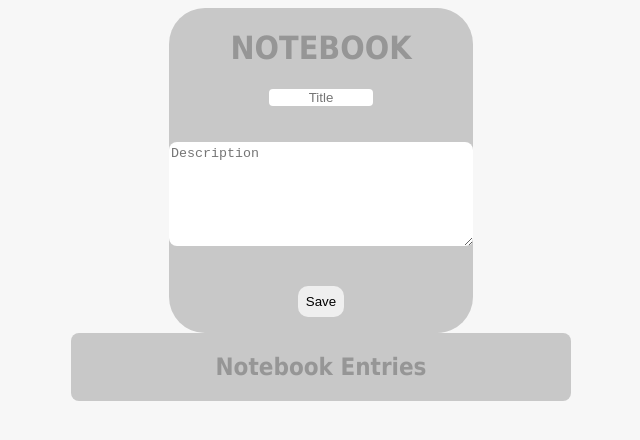
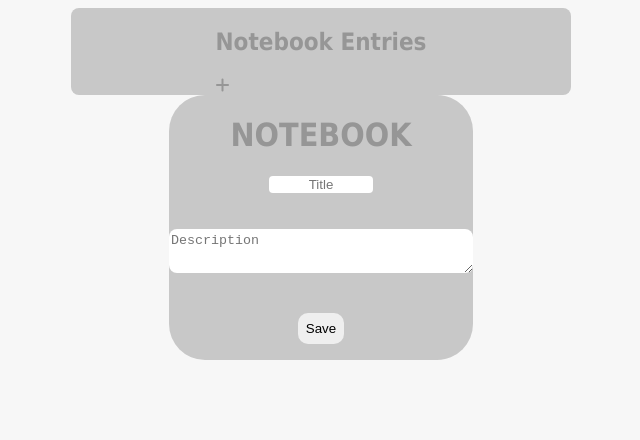
Before and after one commit to MichaelDylst/Notebook-API, a website: page index.html in a window 1280 px wide. Shown: the whole page, without its empty margins (319-959 px from the left). Drawn offline with Linux system fonts and the light colour scheme; no server answers.

Commit message:
Feat: add show entries
Entries now show automatically when page is loaded. Also when a new entry is saved, the page automatically reloads so the entry becomes visible.

```diff
--- a/index.html
+++ b/index.html
@@ -5,29 +5,30 @@
     <meta name="viewport" content="width=device-width, initial-scale=1.0">
     <title>Notebook</title>
     <link rel="stylesheet" href="style/style.css">
-    <link rel="stylesheet" href="https://cdnjs.cloudflare.com/ajax/libs/font-awesome/5.15.4/css/all.min.css" />
-
 </head>
 
 <body>
-    <form id="form-notebook-identifier" class="form-notebook">
-        <header class="notebook-header">
-            <h1>NOTEBOOK</h1>
-        </header>
-        <div class="notebook-container">
-            <input type="text" id="title-field" class="title-field" placeholder="Title" required>
-            <textarea rows="5" cols="30" id="text-area-field" class="description-field" placeholder="Description" required></textarea>
-            <input type="submit" id="save-button" class="button" value="Save">
+    <div id="notebook" class="notebook-entries">
+        <div class="notebook-header">
+            <h2 class="title">Notebook Entries</h2>
+            <i class="fa-solid fa-plus"></i>
+        </div>
 
-        </div>
-    </form>
-
-    <div id="notebook" class="notebook-entries">
-        <h2>Notebook Entries</h2>
         <div id="notebook-entries" class="notebook-entries-container">
         </div>
     </div>
 
+    <form id="form-notebook-identifier" class="form-notebook">
+        <header class="notebook-header">
+            <h1 class="title">NOTEBOOK</h1>
+        </header>
+        <div class="notebook-container">
+            <input type="text" id="title-field" class="title-field" placeholder="Title" required>
+            <textarea rows="" id="text-area-field" class="description-field" placeholder="Description" required></textarea>
+            <input type="submit" id="save-button" class="button" value="Save">
+        </div>
+    </form>
+<script src="https://kit.fontawesome.com/c23b68ee2a.js" crossorigin="anonymous"></script>
 <script src="script/main.js"></script>
 </body>
 
--- a/script/main.js
+++ b/script/main.js
@@ -4,7 +4,7 @@ let notesContainer = document.getElementById('notebook-entries');
 let readButton = document.getElementById('read-button')
 
 form.onsubmit = async function(event){
-    //event.preventDefault();
+    event.preventDefault();
     let titleField = document.getElementById("title-field").value;
     let textAreaField = document.getElementById("text-area-field").value;
 
@@ -26,6 +26,7 @@ form.onsubmit = async function(event){
     console.log(result.message);
     textAreaField.value = "";
     titleField.value = "";
+    location.reload();
 };
 
 async function fetchNotebooks(){
@@ -48,14 +49,15 @@ async function showNotebook(){
         console.log(notebook[i].description)
 
         const limitedDescription = notebook[i].description.length > 100
-        ? notebook[i].description.slice(0,40) + "..."
+        ? notebook[i].description.slice(0,30) + "..."
         : notebook[i].description;
 
         notesContainer.innerHTML +=
         `
         <div class="notebook-single-container">
-            <div class="title">
-                <h5>#${notebook[i].id}: ${notebook[i].title} </h5>
+            <div class="title-div">
+                <h5 class="title-container">${notebook[i].title} </h5>
+
             </div>
             <div class="notebook-entry">
                 <p class="entry">${limitedDescription}</p>
@@ -63,18 +65,16 @@ async function showNotebook(){
             <div class="options">
                 <span>
                     <i onClick="editPost(this)" class="fas fa-edit"></i>
-                    <i onClick="deletePost(this)" class="fas fa-trash-alt"></i>
+                    <i onClick="deleteNote(this)" class="fas fa-trash-alt"></i>
                 </span>
             </div>
         </div>
       `;
+
     }
 
 }
-
-
 async function deleteNote(){
-    let valueInput = parseInt(document.getElementById('search-input').value);
 
     const response = await fetch(`${APIUrl}/delete`,{
         method: 'DELETE',
--- /dev/null
+++ b/style/style-v2.css
@@ -0,0 +1,9 @@
+:root{
+    font-size: 100%;
+    text-align: baseline;
+}
+
+body{
+    display:flex;
+    flex-direction: row;
+}
```
Also changed, not shown: index.js (+2 -23 lines).
